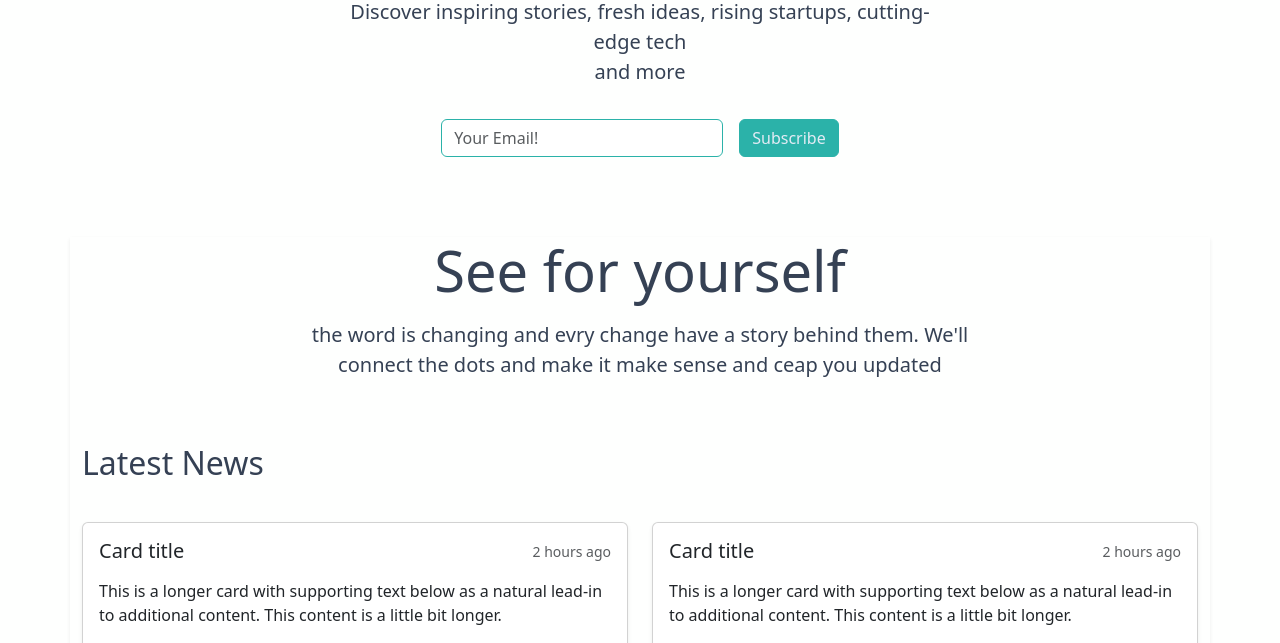
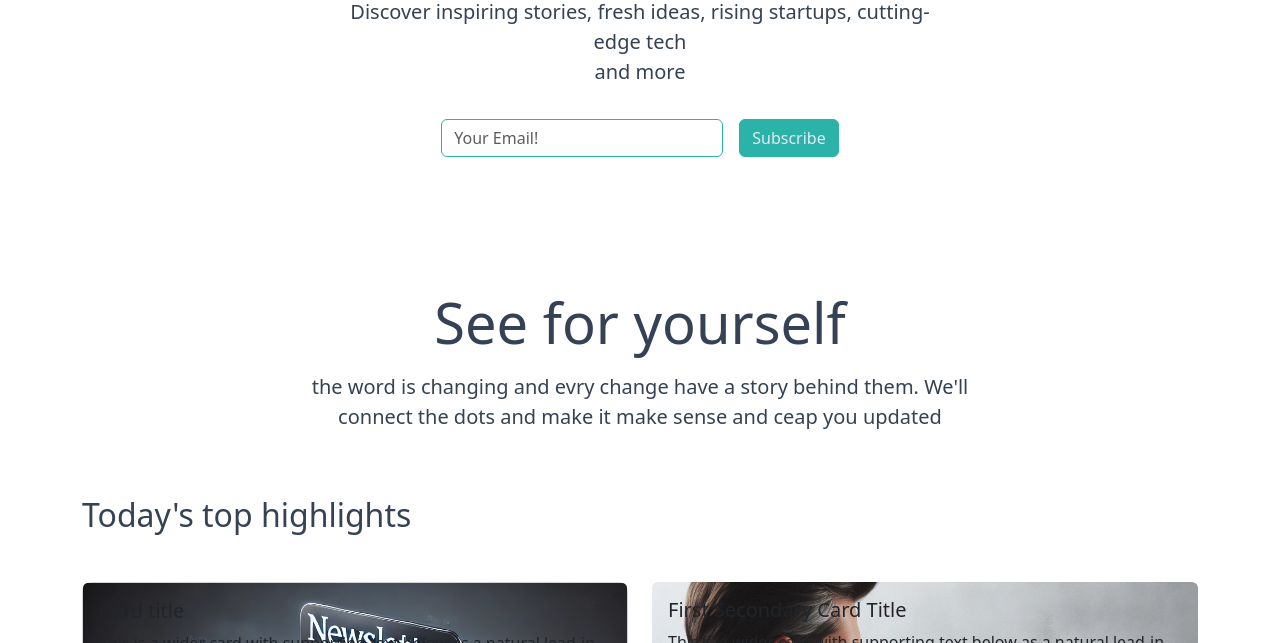
Before and after one commit to moatamen12/news-letter_website, a PHP site: page / in a window 1280 px wide. Shown: the part 385-1028 px from the top of the page. Run offline with PHP 8.4, Linux system fonts and the light colour scheme; some libraries are stand-ins or nearby versions; grey boxes are pictures that could not be loaded.

Commit message:
prev redesign

```diff
--- a/index.php
+++ b/index.php
@@ -33,8 +33,31 @@
 
 
 
+
+
+
+
+
+
+
+
+
+
+
+
+
+
+
+
+
+
+
+
+
+
+
     <!-- prev artical -->
-    <section class="container mrgn shadow-sm">
+    <section class="container mrgn">
         <div class="row justify-content-center text-center">
             <div class="col-md-8">
                 <h2 class="display-4"> See for yourself </h2>
@@ -43,74 +66,49 @@
         </div>
 
 
-
-
         <!-- Latest News -->
-         <h2 class="my-5">Latest News</h2>
-         <section class="row row-cols-1 row-cols-md-2 g-4">
-            <a href="" style="text-decoration: none;" class="my-3">
-                <div class="col ">
-                    <div class="card shadow-sm ">
-                        <div class="card-body">
-                            <div class="d-flex justify-content-between align-items-center mb-3">
-                                <h5 class="card-title mb-0">Card title</h5>
-                                <small class="text-muted">2 hours ago</small>
-                            </div>
-                            <p class="card-text">This is a longer card with supporting text below as a natural lead-in to additional content. This content is a little bit longer.</p>
-                            <img src="images/background.webp" class="card-img-bottom rounded" alt="..." style="height: 200px; ">
+        <h2 class="my-5 text-start">Today's top highlights</h2>
+        <div class="row gy-2">
+            <div class="col-md-6 ">
+                <div class="card main-card ">
+                    <img src="assets\images\background.webp" class="card-img" alt="...">
+                    <div class="card-img-overlay">
+                        <h5 class="card-title">Card title</h5>
+                        <p class="card-text">This is a wider card with supporting text below as a natural lead-in to additional content. This content is a little bit longer.</p>
+                        <p class="card-text"><small>Last updated 3 mins ago</small></p>
                     </div>
                 </div>
             </div>
-            </a>
 
-            <div class="col my-3">
-                <div class="card shadow-sm ">
-                    <div class="card-body">
-                        <div class="d-flex justify-content-between align-items-center mb-3">
-                            <h5 class="card-title mb-0">Card title</h5>
-                            <small class="text-muted">2 hours ago</small>
+            <div class="col-md-6">
+
+                <div class="card secondary-card mb-5">
+                    <img src="assets/images/BACKGROUND.jpeg" class="card-img" alt="...">
+                    <div class="card-img-overlay">
+                        <h5 class="card-title">First Secondary Card Title</h5>
+                        <p class="card-text">This is a wider card with supporting text below as a natural lead-in to additional content. This content is a little bit longer.</p>
+                        <p class="card-text"><small>Last updated 3 mins ago</small></p>
                     </div>
-                        <p class="card-text">This is a longer card with supporting text below as a natural lead-in to additional content. This content is a little bit longer.</p>
-                        <img src="images/background.webp" class="card-img-bottom rounded" alt="..." style="height: 200px; ">
+                </div>
+
+
+                <div class="card secondary-card">
+                    <img src="assets/images/BACKGROUND.jpeg" class="card-img" alt="...">
+                    <div class="card-img-overlay">
+                        <h5 class="card-title">Second Secondary Card Title</h5>
+                        <p class="card-text">This is a wider card with supporting text below as a natural lead-in to additional content. This content is a little bit longer.</p>
+                        <p class="card-text"><small>Last updated 3 mins ago</small></p>
+                    </div>
                 </div>
             </div>
         </div>
     </section>
 
-        <!-- Most popular topics -->
-        <h2 class="my-5">Most popular topics</h2>
-        <section class="row row-cols-1 row-cols-md-2 g-4">
-            <div class="col my-3">
-                <div class="card shadow-sm ">
-                    <div class="card-body">
-                        <div class="d-flex justify-content-between align-items-center mb-3">
-                            <h5 class="card-title mb-0">Card title</h5>
-                            <small class="text-muted">2 hours ago</small>
-                        </div>
-                        <p class="card-text">This is a longer card with supporting text below as a natural lead-in to additional content. This content is a little bit longer.</p>
-                        <img src="images/background.webp" class="card-img-bottom rounded" alt="..." style="height: 200px; ">
-                    </div>
-                </div>
-            </div>
 
-            <div class="col my-3">
-                <div class="card shadow-sm ">
-                    <div class="card-body">
-                        <div class="d-flex justify-content-between align-items-center mb-3">
-                            <h5 class="card-title mb-0">Card title</h5>
-                            <small class="text-muted">2 hours ago</small>
-                        </div>
-                        <p class="card-text">This is a longer card with supporting text below as a natural lead-in to additional content. This content is a little bit longer.</p>
-                        <img src="images/background.webp" class="card-img-bottom rounded" alt="..." style="height: 200px; ">
-                    </div>
-                </div>
-            </div>
-       </section>
 
-    </section>
 
 <!-- Comments Section -->
-    <section class="container mrgn">
+    <section class="container mrgn" >
         <div class="row justify-content-center text-center">
             <div class="col-md-8">
                 <h2 class="display-4"> The people who know US </h2>
@@ -147,8 +145,8 @@
 
 
 
-
-    <!-- Contact Section -->
+<!--
+    Contact Section
     <section class="container my-5 mb-5 ">
         <div class="row justify-content-center shadow-lg">
             <div class="col-md-8 text-center">
@@ -176,7 +174,7 @@
                 </form>
             </div>
         </div>
-    </section>
+    </section> -->
 
 
     <!-- Subscribe Modal -->
--- a/style.css
+++ b/style.css
@@ -58,11 +58,23 @@
 }
 
 
+/* prev artecales style */
+.main-card{
+    min-height: 400px;
+    max-height: 400px;
+    /* border: none; */
+    border-radius: 10px;
+}
+.secondary-card{
+    min-height: 250px;
+    max-height: 250px;
+    overflow: hidden;
+     border: none;
+}
 
-
-
-
-
+.mrgn{
+    margin-top: 100px;
+}
 
 
 
--- a/utility/header.php
+++ b/utility/header.php
@@ -7,6 +7,7 @@
     <script src="https://kit.fontawesome.com/fc7e8d802d.js" crossorigin="anonymous"></script>
     <link href="https://cdn.jsdelivr.net/npm/bootstrap@5.3.3/dist/css/bootstrap.min.css" rel="stylesheet" integrity="sha384-QWTKZyjpPEjISv5WaRU9OFeRpok6YctnYmDr5pNlyT2bRjXh0JMhjY6hW+ALEwIH" crossorigin="anonymous">
     <link rel="stylesheet" href="style.css">
+
 </head>
   <body>
     <!-- the navegation bar -->
```
Also changed, not shown: assets/images/BACKGROUND.jpeg (added), assets/images/Designer.jpeg (added), assets/images/Screenshot 2025-02-11 213358.png (added), assets/images/background.webp (added), assets/images/introduction-background.png (added), 10 other files. Lines whose indentation alone changed are shown as unchanged.
